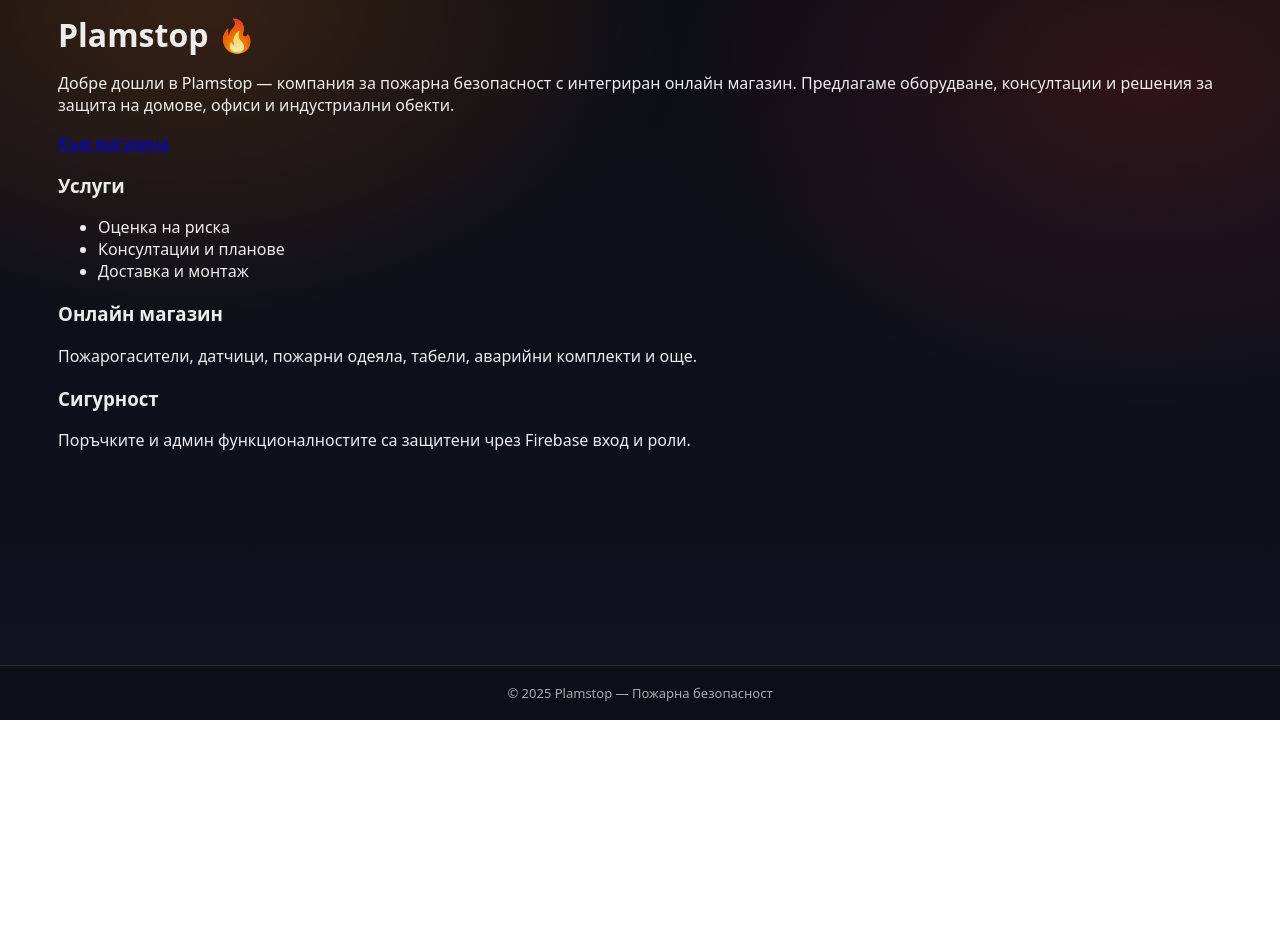
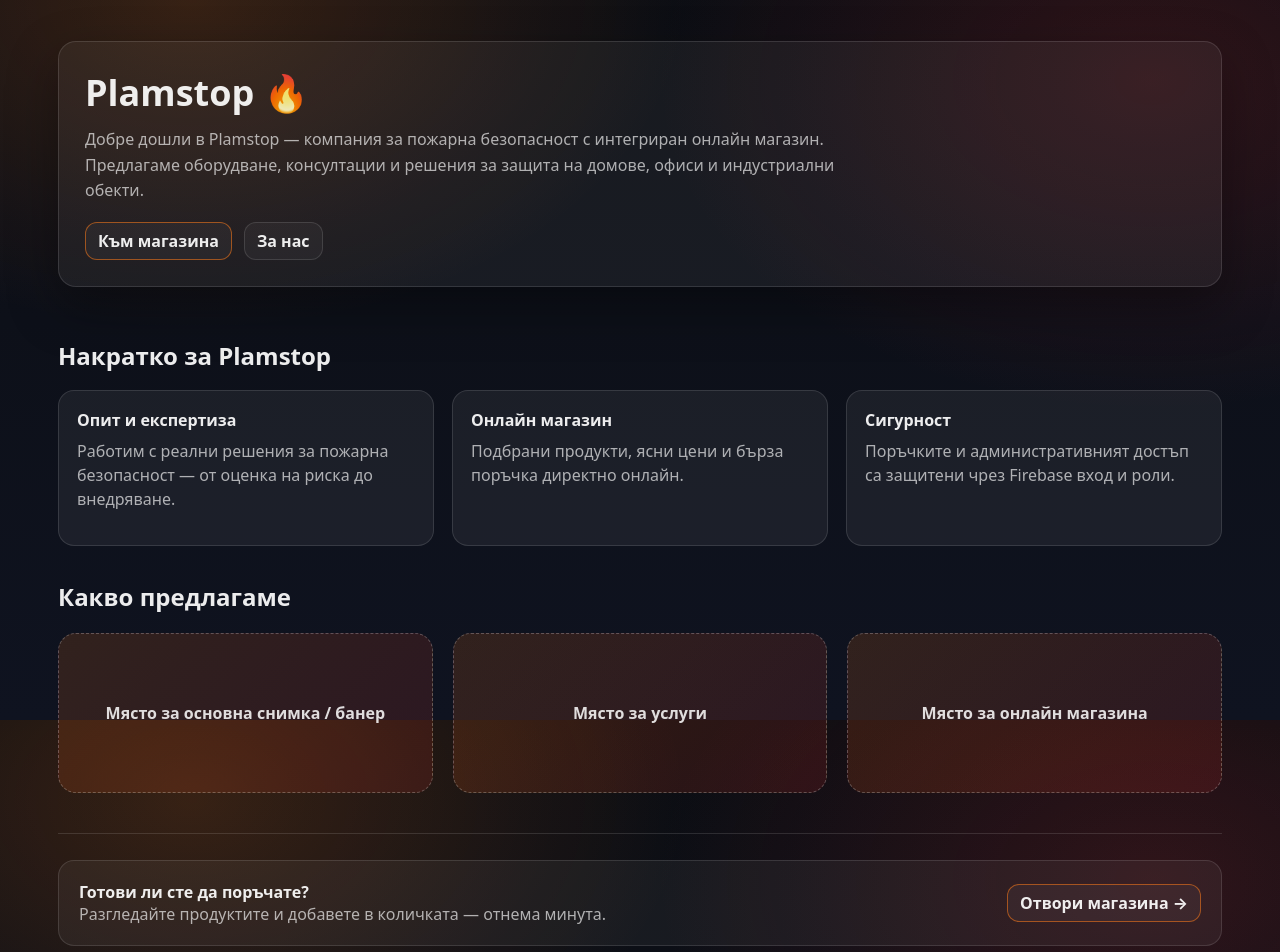
Before and after one commit to AtanasGyurov/Plamstop, a React (Vite) app in the folder client/: page / in a window 1280 px wide. Shown: the part 80-1032 px from the top of the page. Before the commit the page ends 800 px from the top, so only its background shows below. Built offline with nearby package versions, Linux system fonts and the light colour scheme; no server answers.

Commit message:
home page fixes

```diff
--- a/client/src/pages/Home.jsx
+++ b/client/src/pages/Home.jsx
@@ -2,40 +2,172 @@ import { Link } from "react-router-dom";
 
 export default function Home() {
   return (
-    <div className="container">
-      <h1 className="pageTitle">Plamstop 🔥</h1>
-      <p className="lead">
-        Добре дошли в Plamstop — компания за пожарна безопасност с интегриран онлайн магазин.
-        Предлагаме оборудване, консултации и решения за защита на домове, офиси и индустриални обекти.
-      </p>
+    <div className="page">
+      <div className="container">
 
-      <div style={{ marginTop: 14 }}>
-        <Link to="/shop" className="btn btnPrimary">Към магазина</Link>
-      </div>
+        {/* HERO */}
+        <section
+          style={{
+            display: "grid",
+            gap: 22,
+            padding: "28px 0 42px",
+          }}
+        >
+          <div
+            style={{
+              border: "1px solid rgba(255,255,255,0.12)",
+              borderRadius: 18,
+              padding: 26,
+              background: "rgba(255,255,255,0.05)",
+              boxShadow: "0 20px 50px rgba(0,0,0,0.35)",
+            }}
+          >
+            <div style={{ maxWidth: 760 }}>
+              <h1 style={{ margin: 0, fontSize: 36, fontWeight: 900 }}>
+                Plamstop 🔥
+              </h1>
 
-      <div className="grid3">
-        <div className="card">
-          <h3>Услуги</h3>
-          <ul>
-            <li>Оценка на риска</li>
-            <li>Консултации и планове</li>
-            <li>Доставка и монтаж</li>
-          </ul>
-        </div>
+              <p className="muted" style={{ marginTop: 10, lineHeight: 1.6 }}>
+                Добре дошли в Plamstop — компания за пожарна безопасност с
+                интегриран онлайн магазин. Предлагаме оборудване, консултации и
+                решения за защита на домове, офиси и индустриални обекти.
+              </p>
 
-        <div className="card">
-          <h3>Онлайн магазин</h3>
-          <p className="lead" style={{ margin: 0 }}>
-            Пожарогасители, датчици, пожарни одеяла, табели, аварийни комплекти и още.
-          </p>
-        </div>
+              <div style={{ display: "flex", gap: 12, marginTop: 18 }}>
+                <Link to="/shop" className="navBtn accent">
+                  Към магазина
+                </Link>
+                <Link to="/about" className="navBtn">
+                  За нас
+                </Link>
+              </div>
+            </div>
+          </div>
+        </section>
 
-        <div className="card">
-          <h3>Сигурност</h3>
-          <p className="lead" style={{ margin: 0 }}>
-            Поръчките и админ функционалностите са защитени чрез Firebase вход и роли.
-          </p>
-        </div>
+        {/* QUICK SUMMARY */}
+        <section
+          style={{
+            margin: "10px 0 34px",
+            display: "grid",
+            gap: 18,
+          }}
+        >
+          <h2 style={{ margin: 0 }}>Накратко за Plamstop</h2>
+
+          <div
+            style={{
+              display: "grid",
+              gridTemplateColumns: "repeat(auto-fit, minmax(240px, 1fr))",
+              gap: 18,
+            }}
+          >
+            {[
+              {
+                title: "Опит и експертиза",
+                text:
+                  "Работим с реални решения за пожарна безопасност — от оценка на риска до внедряване.",
+              },
+              {
+                title: "Онлайн магазин",
+                text:
+                  "Подбрани продукти, ясни цени и бърза поръчка директно онлайн.",
+              },
+              {
+                title: "Сигурност",
+                text:
+                  "Поръчките и административният достъп са защитени чрез Firebase вход и роли.",
+              },
+            ].map((item) => (
+              <div
+                key={item.title}
+                style={{
+                  border: "1px solid rgba(255,255,255,0.12)",
+                  borderRadius: 16,
+                  padding: 18,
+                  background: "rgba(255,255,255,0.06)",
+                }}
+              >
+                <strong>{item.title}</strong>
+                <p className="muted" style={{ marginTop: 8, lineHeight: 1.5 }}>
+                  {item.text}
+                </p>
+              </div>
+            ))}
+          </div>
+        </section>
+
+        {/* FEATURES / IMAGE PLACEHOLDERS */}
+        <section style={{ marginBottom: 40 }}>
+          <h2>Какво предлагаме</h2>
+
+          <div
+            style={{
+              display: "grid",
+              gridTemplateColumns: "repeat(auto-fit, minmax(260px, 1fr))",
+              gap: 20,
+              marginTop: 16,
+            }}
+          >
+            {[
+              "Място за основна снимка / банер",
+              "Място за услуги",
+              "Място за онлайн магазина",
+            ].map((label) => (
+              <div
+                key={label}
+                style={{
+                  height: 160,
+                  borderRadius: 18,
+                  border: "1px dashed rgba(255,255,255,0.25)",
+                  background:
+                    "linear-gradient(135deg, rgba(255,122,24,0.15), rgba(211,47,47,0.15))",
+                  display: "grid",
+                  placeItems: "center",
+                  fontWeight: 800,
+                  color: "rgba(255,255,255,0.85)",
+                }}
+              >
+                {label}
+              </div>
+            ))}
+          </div>
+        </section>
+
+        {/* CTA */}
+        <section
+          style={{
+            borderTop: "1px solid rgba(255,255,255,0.12)",
+            paddingTop: 26,
+            marginBottom: 20,
+          }}
+        >
+          <div
+            style={{
+              border: "1px solid rgba(255,255,255,0.12)",
+              borderRadius: 16,
+              padding: 20,
+              background: "rgba(255,255,255,0.05)",
+              display: "flex",
+              alignItems: "center",
+              justifyContent: "space-between",
+              gap: 16,
+              flexWrap: "wrap",
+            }}
+          >
+            <div>
+              <strong>Готови ли сте да поръчате?</strong>
+              <div className="muted">
+                Разгледайте продуктите и добавете в количката — отнема минута.
+              </div>
+            </div>
+
+            <Link to="/shop" className="navBtn accent">
+              Отвори магазина →
+            </Link>
+          </div>
+        </section>
+
       </div>
     </div>
   );
```
